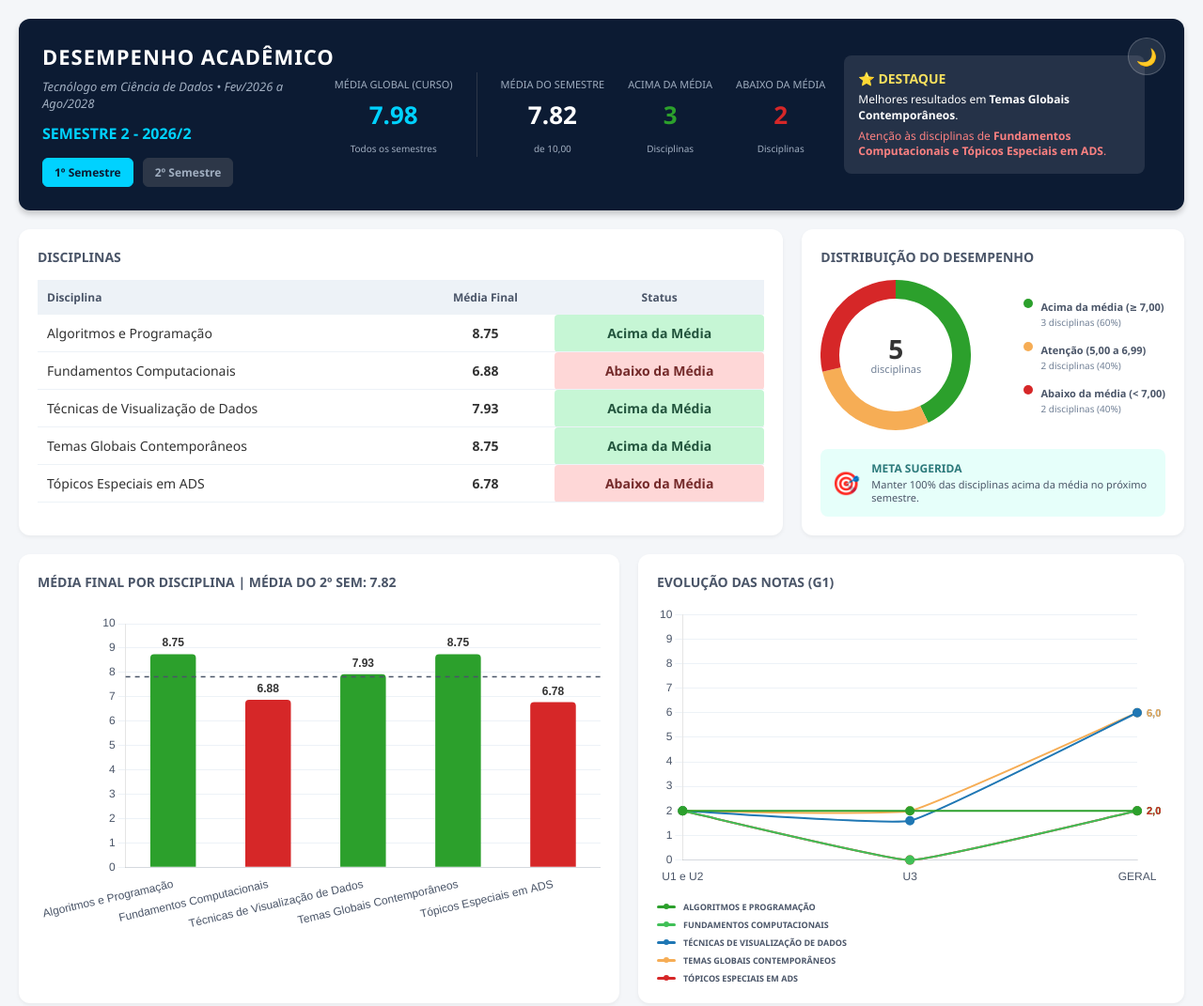
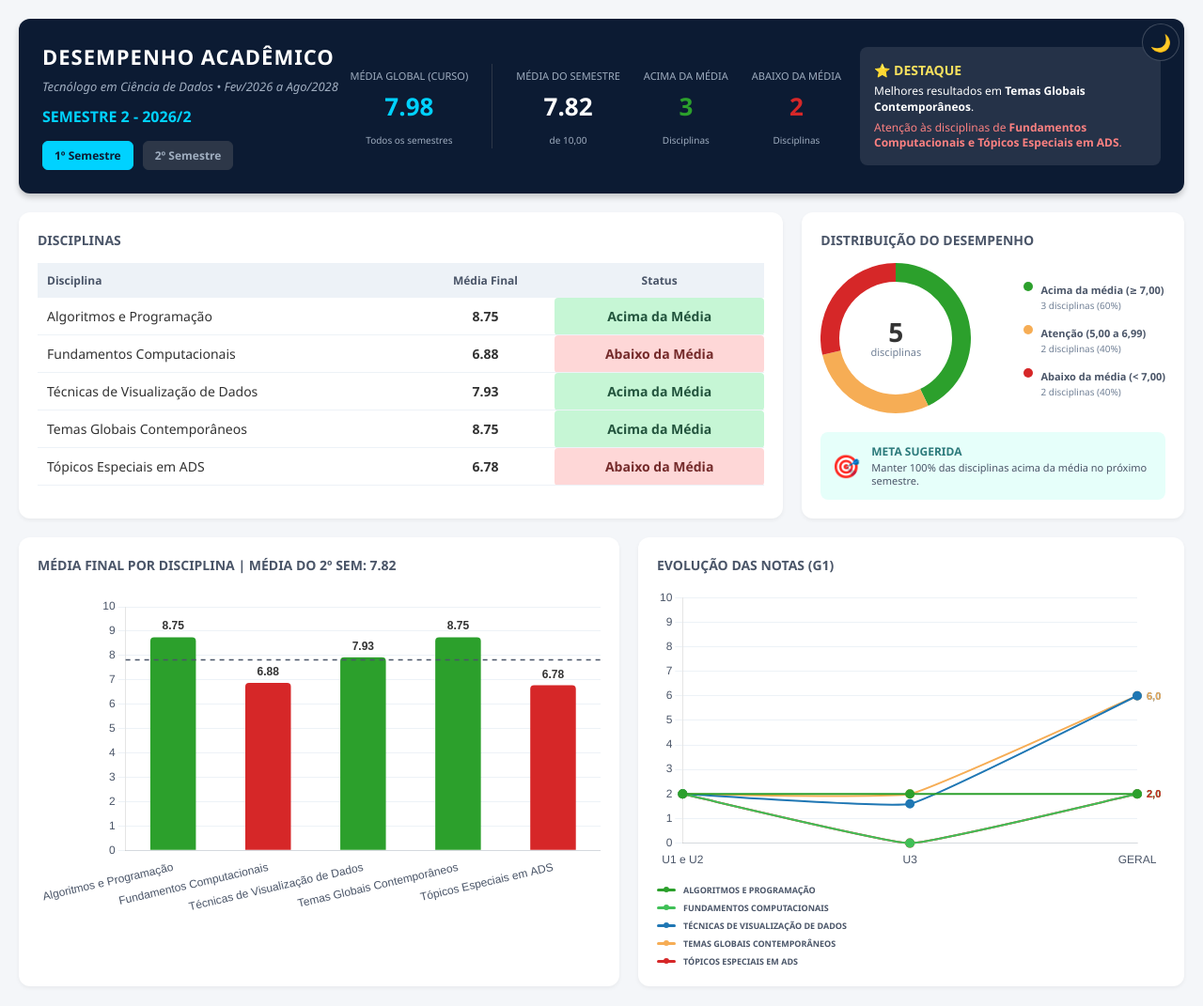
Before and after one commit to Redronew/boletim-dashboard, a plain HTML site: page index.html in a window 1280 px wide. Shown: the whole page at 94% size. Drawn offline with nearby package versions, Linux system fonts and the light colour scheme.

Commit message:
Correção da posição do botão de tema

```diff
--- a/index.html
+++ b/index.html
@@ -52,11 +52,12 @@
                 <p id="destaque-texto">Melhores resultados em Algoritmos e Programação.</p>
                 <p id="alerta-texto" class="alerta">Atenção às disciplinas de Fundamentos e Tópicos Especiais.</p>
             </div>
+        </header>
 
-            <button id="theme-toggle" class="theme-toggle" onclick="toggleTheme()" title="Alternar Tema">
-                🌙
-            </button>
-        </header>
+        <!-- BOTÃO DE TEMA FORA DO CABEÇALHO -->
+        <button id="theme-toggle" class="theme-toggle" onclick="toggleTheme()" title="Alternar Tema">
+            🌙
+        </button>
 
         <!-- TABELA E ROSCA -->
         <main class="conteudo-principal">
--- a/style.css
+++ b/style.css
@@ -54,14 +54,12 @@ body {
     color: white;
     border-radius: 12px;
     padding: 25px;
-    /* AQUI: Aumentei o padding direito para 80px para abrir espaço para o botão */
-    padding-right: 80px;
+    /* O padding-right foi removido, pois o botão não está mais dentro do header */
     display: flex;
     justify-content: space-between;
     align-items: center;
     margin-bottom: 20px;
     box-shadow: 0 4px 6px rgba(0,0,0,0.2);
-    position: relative;
 }
 
 .header-esquerda {
@@ -181,12 +179,12 @@ body {
     margin-top: 5px;
 }
 
-/* Botão Theme Toggle (Posicionado Absoluto no Canto) */
+/* Botão Theme Toggle (Fixado na tela, canto superior direito) */
 .theme-toggle {
-    position: absolute;
-    top: 20px;
-    right: 20px;
-    background-color: rgba(255, 255, 255, 0.1);
+    position: fixed; /* Fixa o botão na tela, não no header */
+    top: 25px; /* Mesma altura do padding do header */
+    right: 25px; /* Mesma distância da borda direita */
+    background-color: #0c1b33; /* Cor do header para se camuflar */
     border: 1px solid rgba(255, 255, 255, 0.2);
     color: white;
     font-size: 18px;
@@ -198,11 +196,11 @@ body {
     display: flex;
     justify-content: center;
     align-items: center;
-    z-index: 10; /* Garante que o botão fique acima de tudo */
+    z-index: 100; /* Fica acima de tudo */
 }
 
 .theme-toggle:hover {
-    background-color: rgba(255, 255, 255, 0.2);
+    background-color: #1a202c;
     transform: scale(1.1);
 }
 
```
